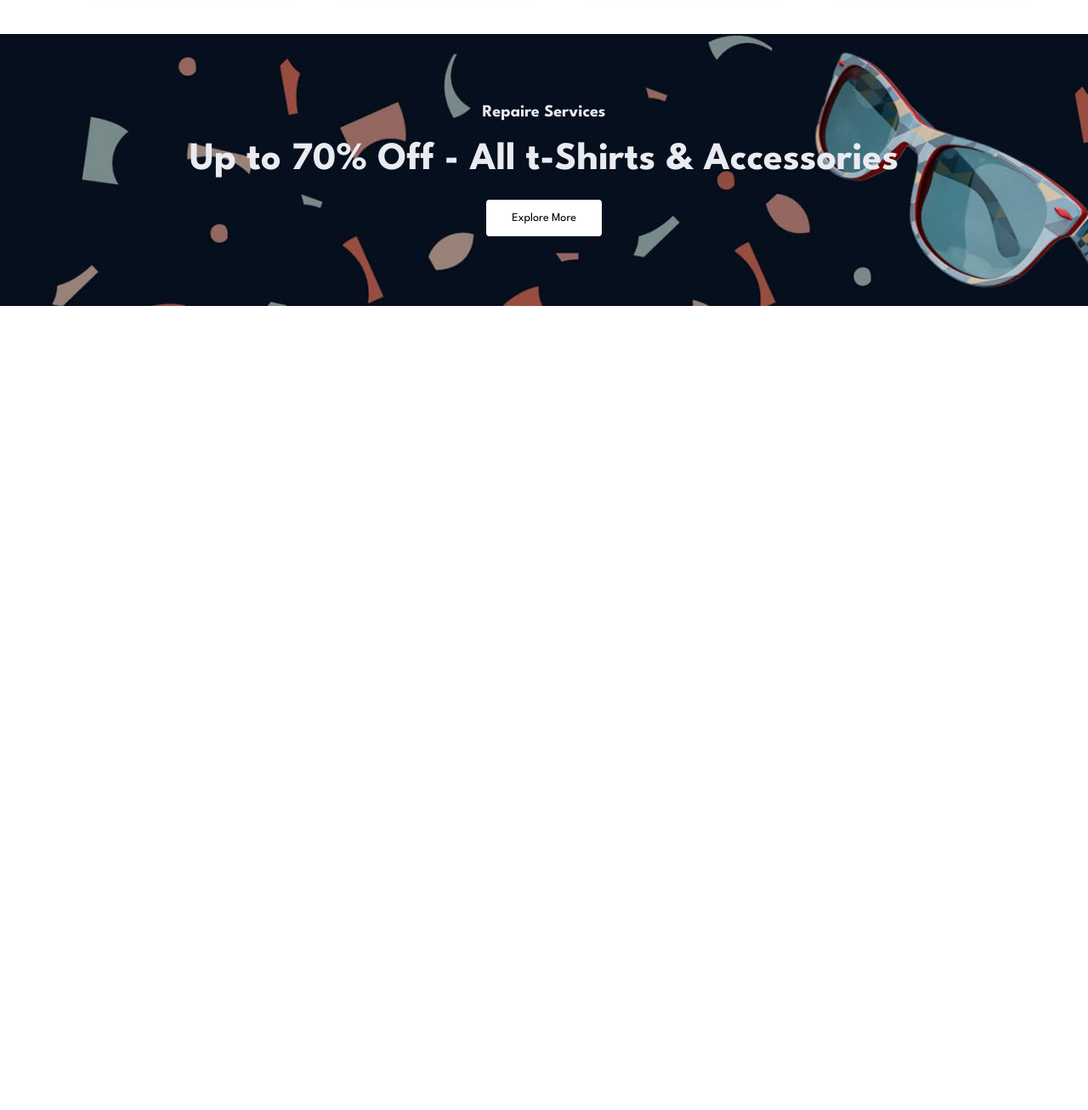
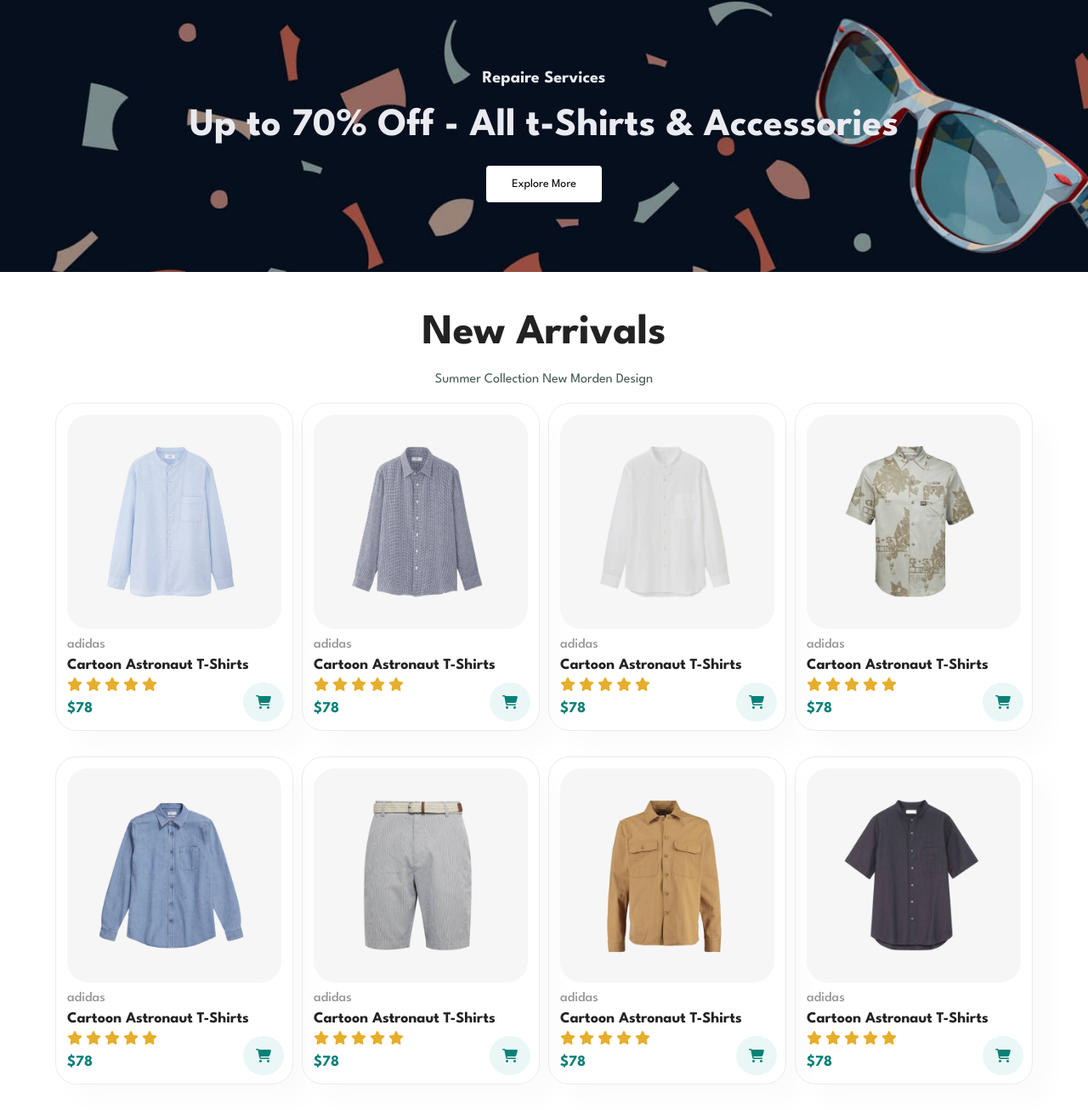
Before and after one commit to alirezatayebinejad/ecommerce-website-html-css, a plain HTML site: page index.html in a window 1280 px wide. Shown: the part 2097-3403 px from the top of the page at 85% size. Before the commit the page ends 2457 px from the top, so only its background shows below. Drawn offline with Linux system fonts and the light colour scheme.

Commit message:
new arrival section done

```diff
--- a/index.html
+++ b/index.html
@@ -74,7 +74,7 @@
         </div>
       </section>
 
-      <section id="f-products" class="section-p1">
+      <section class="product-section" class="section-p1">
         <h1>Featured Products</h1>
         <p>Summer Collection New Morden Design</p>
         <div class="pro-collection">
@@ -193,12 +193,130 @@
         </div>
       </section>
 
-      <section id="off-banner">
+      <section id="off-banner" class="section-m1">
         <h4>Repaire Services</h4>
         <h2>Up to 70% Off - All t-Shirts & Accessories</h2>
         <button class="normal">Explore More</button>
       </section>
 
+      <section class="product-section" class="section-p1">
+        <h1>New Arrivals</h1>
+        <p>Summer Collection New Morden Design</p>
+        <div class="pro-collection">
+          <div class="product-cart">
+            <img src="images/products/n1.jpg" alt="product image" />
+            <span>adidas</span>
+            <h4>Cartoon Astronaut T-Shirts</h4>
+            <div class="stars">
+              <i class="fa-solid fa-star"></i>
+              <i class="fa-solid fa-star"></i>
+              <i class="fa-solid fa-star"></i>
+              <i class="fa-solid fa-star"></i>
+              <i class="fa-solid fa-star"></i>
+            </div>
+            <h4 class="price">$78</h4>
+            <a href="#"><i class="fa-solid fa-cart-shopping buy-icon"></i></a>
+          </div>
+          <div class="product-cart">
+            <img src="images/products/n2.jpg" alt="product image" />
+            <span>adidas</span>
+            <h4>Cartoon Astronaut T-Shirts</h4>
+            <div class="stars">
+              <i class="fa-solid fa-star"></i>
+              <i class="fa-solid fa-star"></i>
+              <i class="fa-solid fa-star"></i>
+              <i class="fa-solid fa-star"></i>
+              <i class="fa-solid fa-star"></i>
+            </div>
+            <h4 class="price">$78</h4>
+            <a href="#"><i class="fa-solid fa-cart-shopping buy-icon"></i></a>
+          </div>
+          <div class="product-cart">
+            <img src="images/products/n3.jpg" alt="product image" />
+            <span>adidas</span>
+            <h4>Cartoon Astronaut T-Shirts</h4>
+            <div class="stars">
+              <i class="fa-solid fa-star"></i>
+              <i class="fa-solid fa-star"></i>
+              <i class="fa-solid fa-star"></i>
+              <i class="fa-solid fa-star"></i>
+              <i class="fa-solid fa-star"></i>
+            </div>
+            <h4 class="price">$78</h4>
+            <a href="#"><i class="fa-solid fa-cart-shopping buy-icon"></i></a>
+          </div>
+          <div class="product-cart">
+            <img src="images/products/n4.jpg" alt="product image" />
+            <span>adidas</span>
+            <h4>Cartoon Astronaut T-Shirts</h4>
+            <div class="stars">
+              <i class="fa-solid fa-star"></i>
+              <i class="fa-solid fa-star"></i>
+              <i class="fa-solid fa-star"></i>
+              <i class="fa-solid fa-star"></i>
+              <i class="fa-solid fa-star"></i>
+            </div>
+            <h4 class="price">$78</h4>
+            <a href="#"><i class="fa-solid fa-cart-shopping buy-icon"></i></a>
+          </div>
+          <div class="product-cart">
+            <img src="images/products/n5.jpg" alt="product image" />
+            <span>adidas</span>
+            <h4>Cartoon Astronaut T-Shirts</h4>
+            <div class="stars">
+              <i class="fa-solid fa-star"></i>
+              <i class="fa-solid fa-star"></i>
+              <i class="fa-solid fa-star"></i>
+              <i class="fa-solid fa-star"></i>
+              <i class="fa-solid fa-star"></i>
+            </div>
+            <h4 class="price">$78</h4>
+            <a href="#"><i class="fa-solid fa-cart-shopping buy-icon"></i></a>
+          </div>
+          <div class="product-cart">
+            <img src="images/products/n6.jpg" alt="product image" />
+            <span>adidas</span>
+            <h4>Cartoon Astronaut T-Shirts</h4>
+            <div class="stars">
+              <i class="fa-solid fa-star"></i>
+              <i class="fa-solid fa-star"></i>
+              <i class="fa-solid fa-star"></i>
+              <i class="fa-solid fa-star"></i>
+              <i class="fa-solid fa-star"></i>
+            </div>
+            <h4 class="price">$78</h4>
+            <a href="#"><i class="fa-solid fa-cart-shopping buy-icon"></i></a>
+          </div>
+          <div class="product-cart">
+            <img src="images/products/n7.jpg" alt="product image" />
+            <span>adidas</span>
+            <h4>Cartoon Astronaut T-Shirts</h4>
+            <div class="stars">
+              <i class="fa-solid fa-star"></i>
+              <i class="fa-solid fa-star"></i>
+              <i class="fa-solid fa-star"></i>
+              <i class="fa-solid fa-star"></i>
+              <i class="fa-solid fa-star"></i>
+            </div>
+            <h4 class="price">$78</h4>
+            <a href="#"><i class="fa-solid fa-cart-shopping buy-icon"></i></a>
+          </div>
+          <div class="product-cart">
+            <img src="images/products/n8.jpg" alt="product image" />
+            <span>adidas</span>
+            <h4>Cartoon Astronaut T-Shirts</h4>
+            <div class="stars">
+              <i class="fa-solid fa-star"></i>
+              <i class="fa-solid fa-star"></i>
+              <i class="fa-solid fa-star"></i>
+              <i class="fa-solid fa-star"></i>
+              <i class="fa-solid fa-star"></i>
+            </div>
+            <h4 class="price">$78</h4>
+            <a href="#"><i class="fa-solid fa-cart-shopping buy-icon"></i></a>
+          </div>
+        </div>
+      </section>
     </main>
 
     <!--footer section-->
--- a/style.css
+++ b/style.css
@@ -206,18 +206,18 @@ section#hero {
 
 /* feature section styles */
 
-#f-products .pro-collection{
+.product-section .pro-collection{
   display: flex;
   flex-wrap: wrap;
   justify-content: space-around;
   margin: 0 60px;
 }
-#f-products h1, #f-products p{
+.product-section h1, .product-section p{
   text-align: center;
 }
-#f-products .product-cart{
+.product-section .product-cart{
   width: 280px;
-  border: 1px solid #d8d8d8;
+  border: 1px solid #ebebeb;
   padding: 13px;
   margin-bottom: 30px;
   border-radius: 25px;
@@ -225,32 +225,32 @@ section#hero {
   box-shadow: 20px 20px 30px rgba(0, 0, 0, 0.02);
   transition: box-shadow 0.2s;
 }
-#f-products .product-cart:hover{
+.product-section .product-cart:hover{
   box-shadow: 20px 20px 30px rgba(0, 0, 0, 0.06);
 
 }
-#f-products .product-cart img{
+.product-section .product-cart img{
   width: 100%;
   border-radius: 25px;
 
 }
-#f-products .product-cart span{
+.product-section .product-cart span{
   color: #969696;
   font-weight: 500;
   line-height: 30px;
 }
-#f-products .product-cart h4{
+.product-section .product-cart h4{
   font-size: 18px;
 }
-#f-products .product-cart .stars{
+.product-section .product-cart .stars{
   color: #e6ae2c;
   padding: 6px 0;
 }
-#f-products .product-cart .price{
+.product-section .product-cart .price{
   color: #088178;
   padding: 4px 0;
 }
-#f-products .product-cart .buy-icon{
+.product-section .product-cart .buy-icon{
   color: #088178;
   background-color: #c7e9e75e;
   padding: 15px;
@@ -279,3 +279,8 @@ section#hero {
   color: #eaebf0;
   padding: 20px 0;
 }
+
+/* new arrival section styles
+  this section gets the same styles
+  in featured products section
+*/
```
